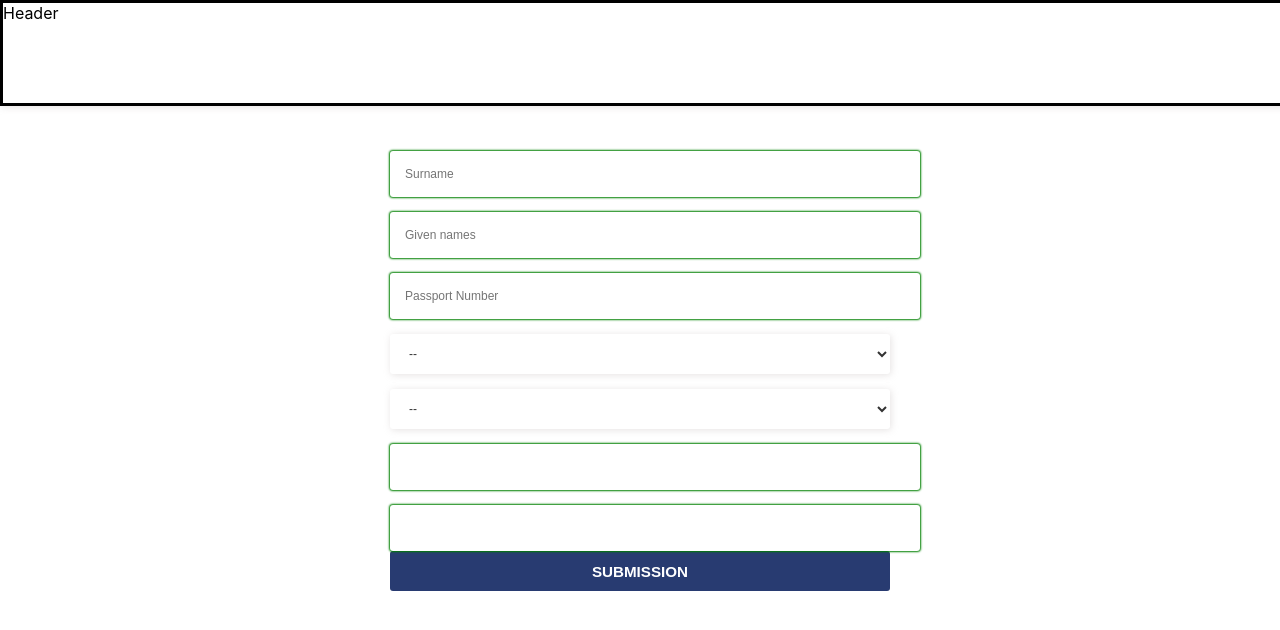
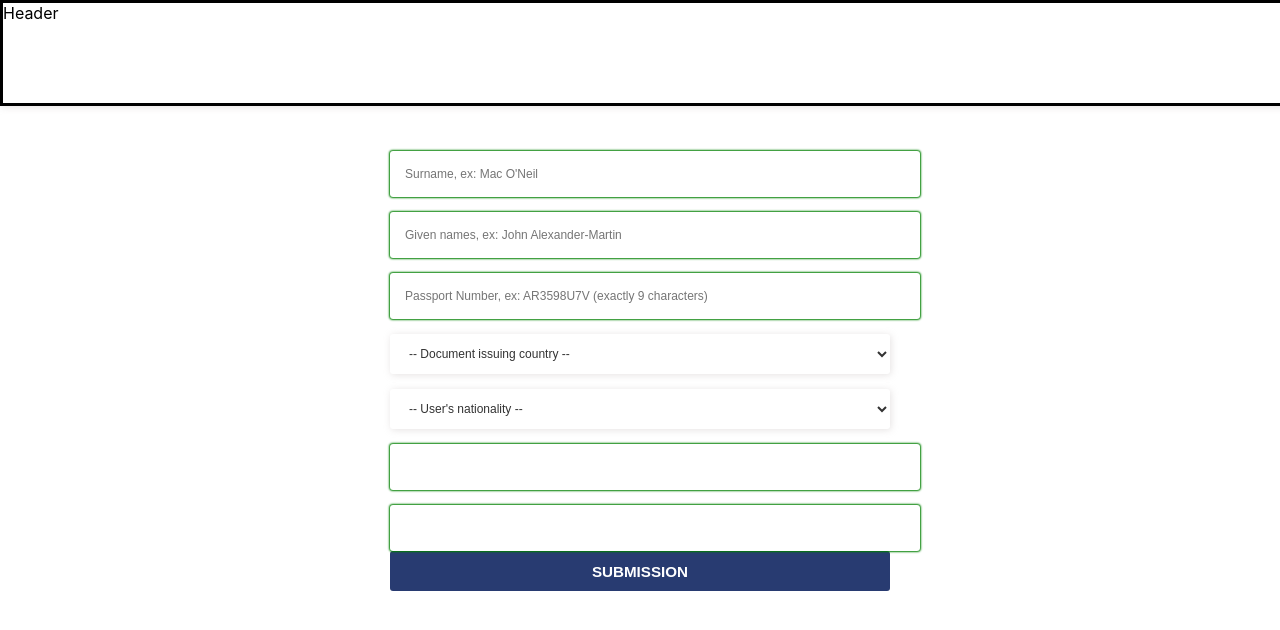
Before and after one commit to pgendre/n26-challenge-mrz-form, a React (Create React App) app: page / in a window 1280 px wide. Shown: the top 630 px of the page. Built offline with nearby package versions, Linux system fonts and the light colour scheme.

Commit message:
placeholders in select

```diff
--- a/src/components/common/form-input.jsx
+++ b/src/components/common/form-input.jsx
@@ -17,7 +17,7 @@ class FormInput extends React.Component {
 
   displaySelect = () => (
     <select {...this.props}>
-      <option value={''}> -- </option>
+      <option value={''}> -- {this.props.placeholder} -- </option>
       {this.props.options.map(o => (
         <option key={o.value} value={o.value}>
           {o.label}
--- a/src/components/main_body/form_global/form-global.jsx
+++ b/src/components/main_body/form_global/form-global.jsx
@@ -71,6 +71,7 @@ class FormGlobal extends React.Component {
         pattern={formDescription[field].regex}
         value={this.state[field].value}
         error={this.state[field].error}
+        maxlength={30}
         onChange={evt => this.handleChange(evt, field)}
       />
     ))
@@ -81,6 +82,7 @@ class FormGlobal extends React.Component {
         {this.displayStringFields(['surname', 'givenNames', 'passportNumber'])}
         <FormInput
           type="select"
+          placeholder={formDescription.issuingCountry.placeholder}
           options={countries}
           onChange={evt => this.handleChange(evt, 'issuingCountry')}
           value={this.state.issuingCountry.value}
@@ -88,6 +90,7 @@ class FormGlobal extends React.Component {
         />
         <FormInput
           type="select"
+          placeholder={formDescription.nationality.placeholder}
           options={countries}
           onChange={evt => this.handleChange(evt, 'nationality')}
           value={this.state.nationality.value}
--- a/src/components/main_body/form_global/utils/form-description.json
+++ b/src/components/main_body/form_global/utils/form-description.json
@@ -1,25 +1,27 @@
 {
   "surname": {
     "regex": "^([a-zA-Z]+[ |'|-|-]?)+$",
-    "placeholder": "Surname",
+    "placeholder": "Surname, ex: Mac O'Neil",
     "error":
-      "Required. Max length 20 characters. Letters, spaces or hyphens allowed (One maximum between two surnames)."
+      "Required. Max length 30 characters. Letters, spaces or hyphens allowed (One maximum between two surnames)."
   },
   "givenNames": {
     "regex": "^([a-zA-Z]+[ |'|-|-]?)+$",
-    "placeholder": "Given names",
+    "placeholder": "Given names, ex: John Alexander-Martin",
     "error":
-      "Required. Max length 20 characters. Letters, spaces or hyphens allowed (One maximum between two surnames)."
+      "Required. Max length 30 characters. Letters, spaces or hyphens allowed (One maximum between two surnames)."
   },
   "passportNumber": {
     "regex": "^[a-zA-Z0-9]{9}$",
-    "placeholder": "Passport Number",
+    "placeholder": "Passport Number, ex: AR3598U7V (exactly 9 characters)",
     "error": "Exactly 9 alphanumeric characters."
   },
   "issuingCountry": {
+    "placeholder": "Document issuing country",
     "error": "Required."
   },
   "nationality": {
+    "placeholder": "User's nationality",
     "error": "Required."
   },
   "dateOfBirth": {
```
Also changed, not shown: 1 other file (tests, documents, lock files or other folders).
